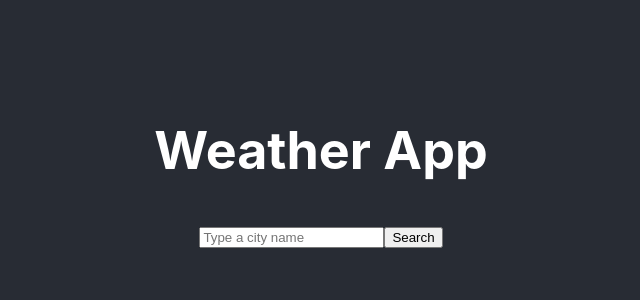
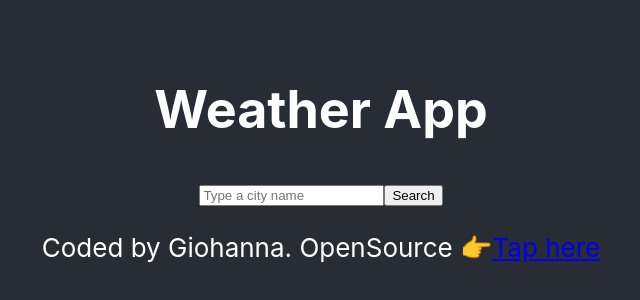
Before and after one commit to mariagiohanna/weather-app-react, a React (Create React App) app: page / in a window 1280 px wide. Shown: the part 234-534 px from the top of the page, without its empty margins (319-959 px from the left). Built offline with nearby package versions, Linux system fonts and the light colour scheme.

Commit message:
Update App.js

```diff
--- a/src/App.js
+++ b/src/App.js
@@ -7,6 +7,12 @@
       <header className="App-header">
         <h1>Weather App</h1>
         <WeatherForm />
+        <p>
+          Coded by Giohanna. OpenSource 👉
+          <a href="https://github.com/mariagiohanna/weather-app-react">
+            Tap here
+          </a>
+        </p>
       </header>
     </div>
   );
```
